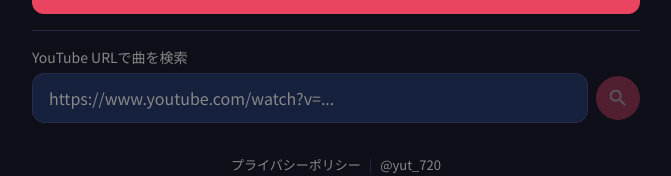
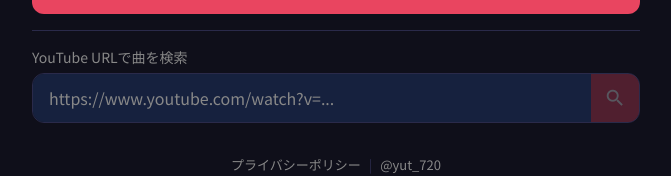
Before and after one commit to yu-kod/music-chain, a React (Vite) app in the folder frontend/: page / in a window 1280 px wide. Shown: the part 178-354 px from the top of the page, without its empty margins (304-975 px from the left). Built offline with nearby package versions, Linux system fonts and the light colour scheme.

Commit message:
feat: integrate search button into input field

```diff
--- a/frontend/src/styles/global.css
+++ b/frontend/src/styles/global.css
@@ -97,22 +97,32 @@
 
 .search-row {
   display: flex;
-  gap: 8px;
-  align-items: center;
+  border: 1px solid var(--border);
+  border-radius: var(--radius);
+  overflow: hidden;
+  transition: border-color 0.2s;
+}
+
+.search-row:focus-within {
+  border-color: var(--primary);
 }
 
 .search-row .input {
   flex: 1;
+  border: none;
+  border-radius: 0;
+}
+
+.search-row .input:focus {
+  border-color: transparent;
 }
 
 .btn-icon {
   display: flex;
   align-items: center;
   justify-content: center;
-  width: 44px;
-  height: 44px;
+  width: 48px;
   border: none;
-  border-radius: 50%;
   background: var(--primary);
   color: white;
   cursor: pointer;
```
